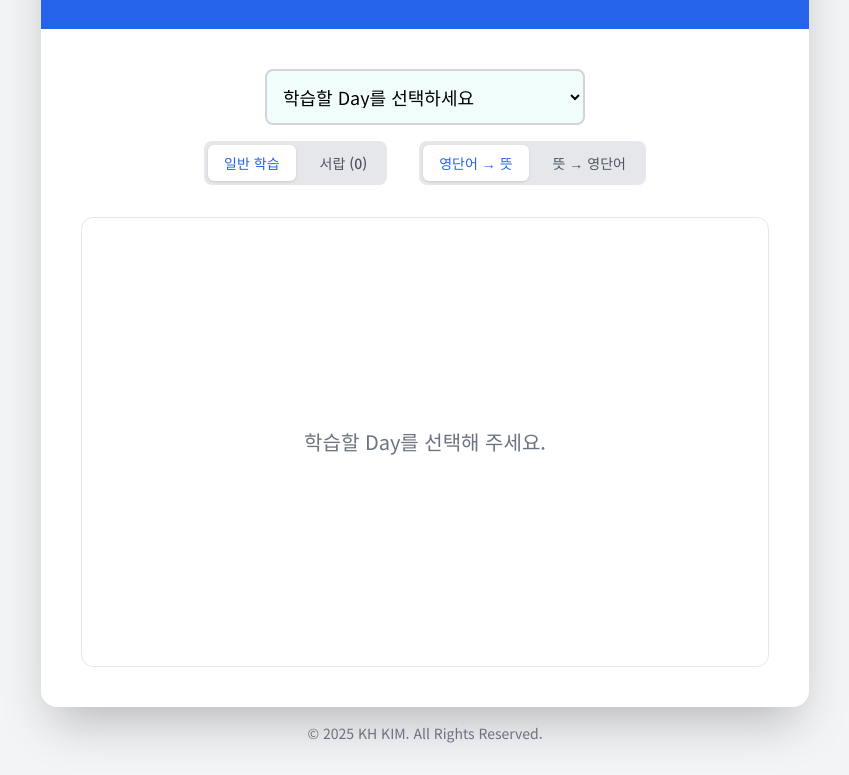
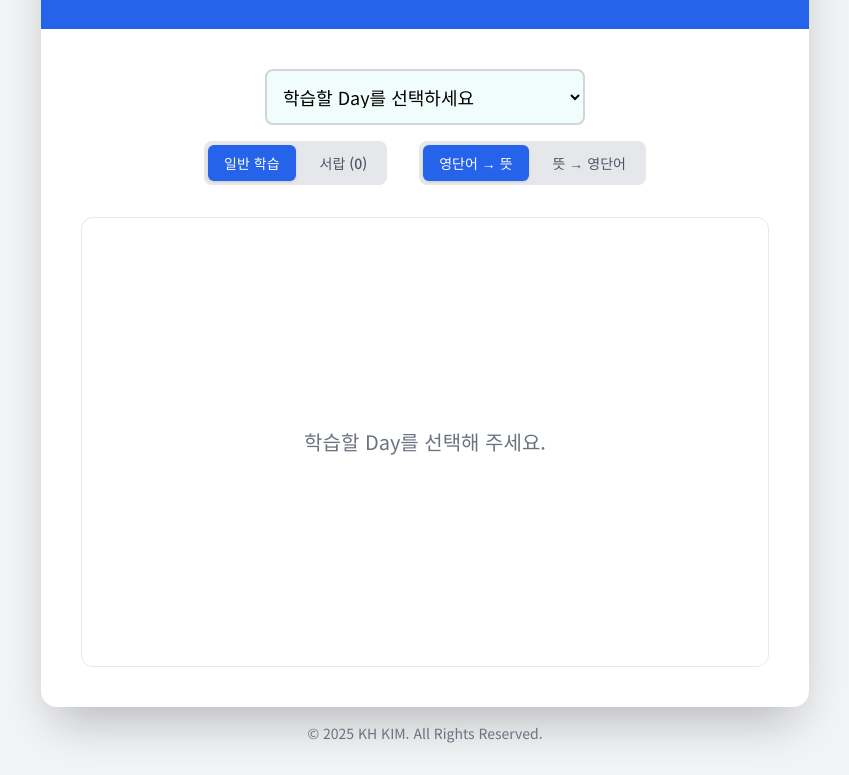
Before and after one commit to KKHLAND/voca1800, a plain HTML site: page index.html in a window 1280 px wide. Shown: the part 155-930 px from the top of the page, without its empty margins (215-1064 px from the left). Drawn offline with nearby package versions, Linux system fonts and the light colour scheme.

Commit message:
Update index.html

```diff
--- a/index.html
+++ b/index.html
@@ -55,7 +55,7 @@
 
               <div class="w-full flex flex-col md:flex-row items-center justify-center gap-4 md:gap-8">
                 <div id="mode-selector" class="flex items-center justify-center gap-2 p-1 bg-gray-200 rounded-lg">
-                  <button data-mode="normal" class="mode-button px-4 py-2 text-sm font-medium rounded-md transition-colors bg-white text-blue-600 shadow">
+                  <button data-mode="normal" class="mode-button px-4 py-2 text-sm font-medium rounded-md transition-colors bg-blue-600 text-white shadow">
                     일반 학습
                   </button>
                   <button data-mode="drawer" class="mode-button px-4 py-2 text-sm font-medium rounded-md transition-colors text-gray-600 hover:bg-gray-300">
@@ -63,7 +63,7 @@
                   </button>
                 </div>
                 <div id="study-mode-toggle" class="flex items-center justify-center gap-2 p-1 bg-gray-200 rounded-lg">
-                  <button data-mode="en-ko" class="study-mode-button px-4 py-2 text-sm font-medium rounded-md transition-colors bg-white text-blue-600 shadow">
+                  <button data-mode="en-ko" class="study-mode-button px-4 py-2 text-sm font-medium rounded-md transition-colors bg-blue-600 text-white shadow">
                     영단어 → 뜻
                   </button>
                   <button data-mode="ko-en" class="study-mode-button px-4 py-2 text-sm font-medium rounded-md transition-colors text-gray-600 hover:bg-gray-300">
```
